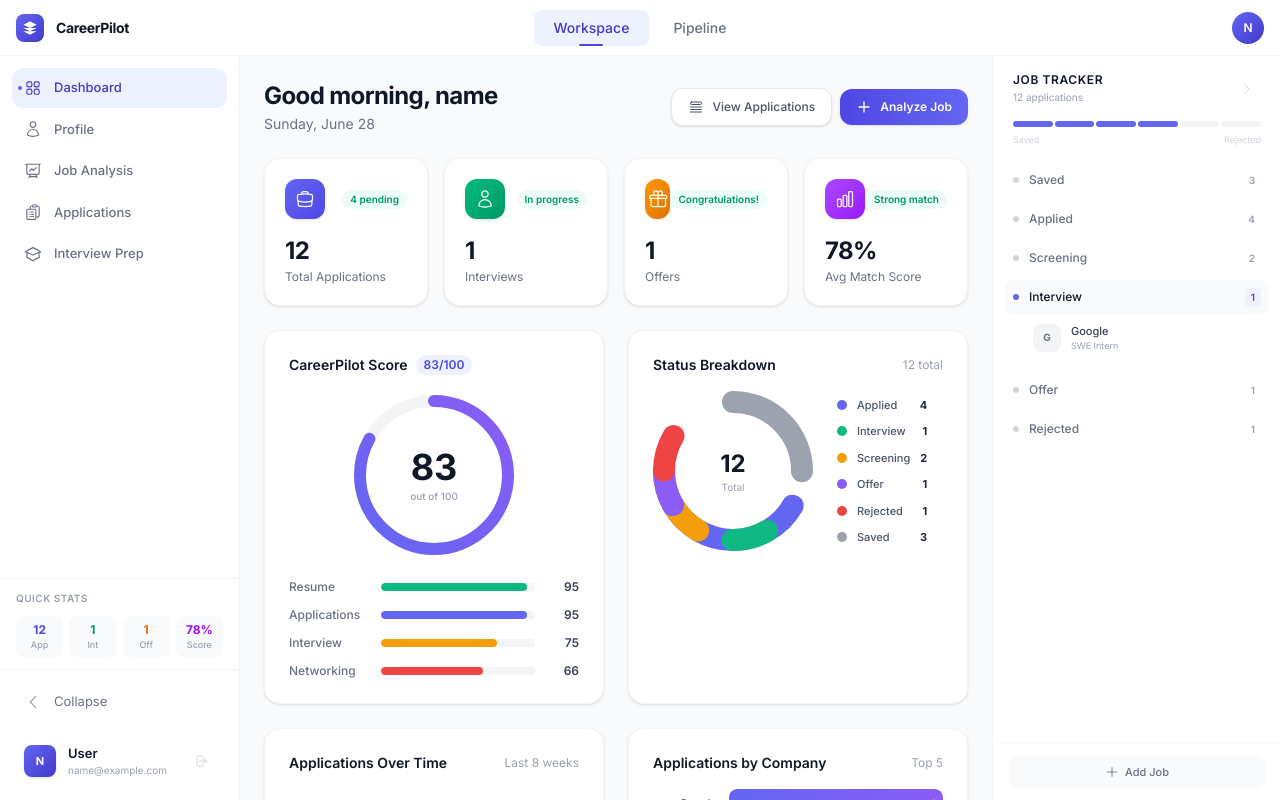
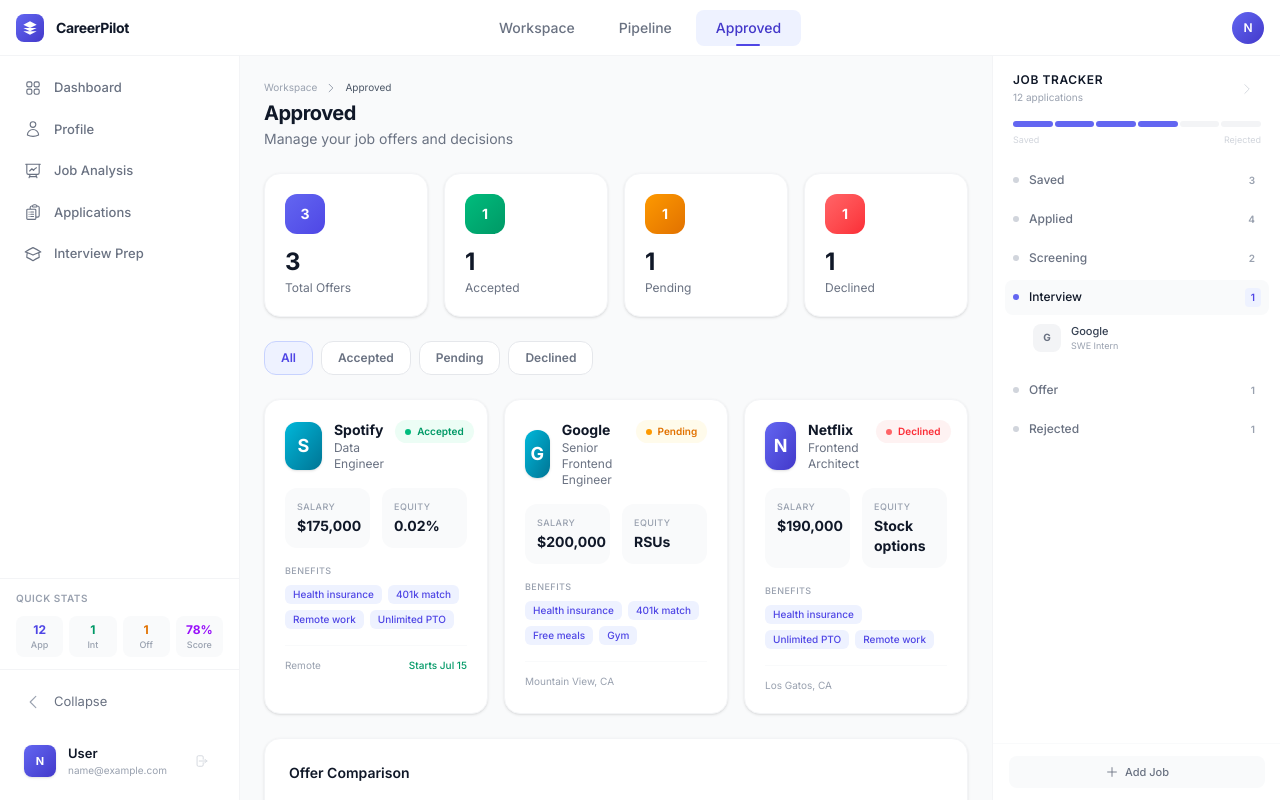
Before and after one commit to bhuwanb23/career_pilot, a React (Vite) app in the folder frontend/: page /approved in a window 1280 px wide. Before the commit this address led to /. Built offline with nearby package versions, Linux system fonts and the light colour scheme; sample sign-in values are in the browser's storage.

Commit message:
feat: add Approved tab to TopNavbar and route at /approved

```diff
--- a/frontend/src/App.jsx
+++ b/frontend/src/App.jsx
@@ -7,6 +7,7 @@ import JobAnalysis from "./pages/JobAnalysis";
 import Applications from "./pages/Applications";
 import InterviewHub from "./pages/InterviewHub";
 import Pipeline from "./pages/Pipeline";
+import Approved from "./pages/Approved";
 
 function ProtectedRoute({ children, leftCollapsed, rightCollapsed, onToggleLeft, onToggleRight }) {
   const isLoggedIn = localStorage.getItem("loggedIn") === "true";
@@ -65,6 +66,11 @@ export default function App() {
             {(props) => <Pipeline {...props} />}
           </ProtectedRoute>
         } />
+        <Route path="/approved" element={
+          <ProtectedRoute {...sidebarProps}>
+            {(props) => <Approved {...props} />}
+          </ProtectedRoute>
+        } />
         <Route path="*" element={<Navigate to="/" replace />} />
       </Routes>
     </BrowserRouter>
--- a/frontend/src/components/TopNavbar.jsx
+++ b/frontend/src/components/TopNavbar.jsx
@@ -3,6 +3,7 @@ import { useNavigate, useLocation } from "react-router-dom";
 const tabs = [
   { label: "Workspace", path: "/" },
   { label: "Pipeline", path: "/pipeline" },
+  { label: "Approved", path: "/approved" },
 ];
 
 export default function TopNavbar() {
```
